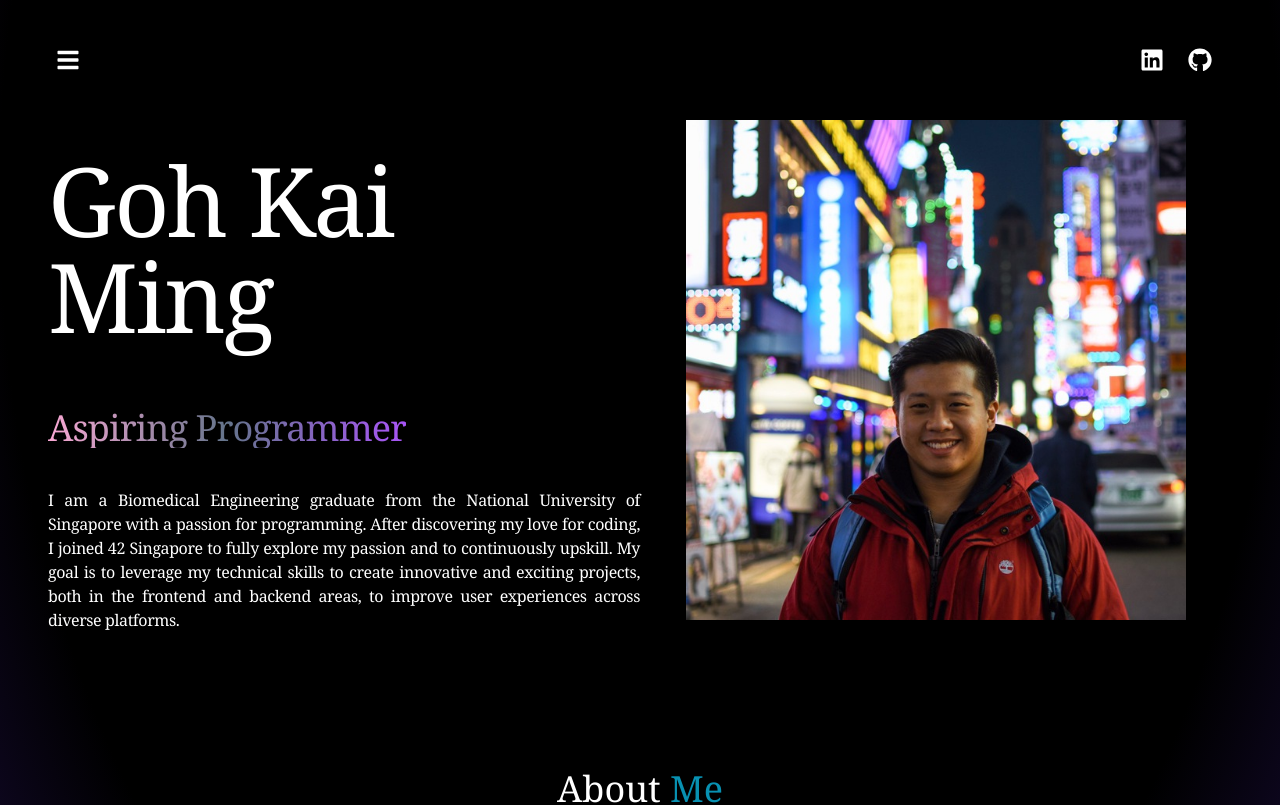
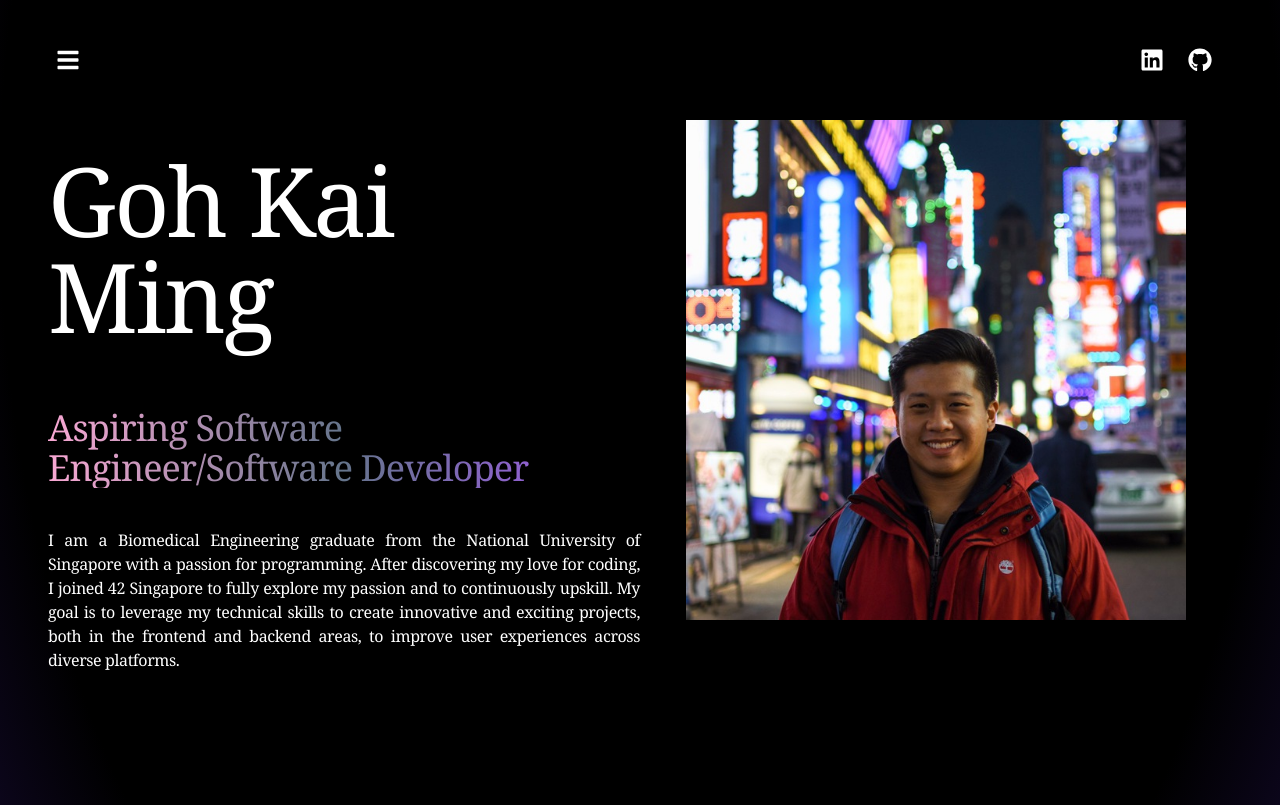
Before and after one commit to gka1m/km-portfolio, a Next.js app: page / in a window 1280 px wide. Shown: the top 805 px of the page. Built offline with nearby package versions, Linux system fonts and the light colour scheme.

Commit message:
fix: minor update to Hero section

```diff
--- a/app/components/Hero.tsx
+++ b/app/components/Hero.tsx
@@ -34,7 +34,7 @@ const Hero = () => {
               animate="visible"
               className="bg-gradient-to-r from-pink-300 via-slate-500 to-purple-500 bg-clip-text text-4xl tracking-tight text-transparent"
             >
-              Aspiring Programmer
+              Aspiring Software Engineer/Software Developer
             </motion.span>
             <motion.p
               variants={settings(1)}
```
